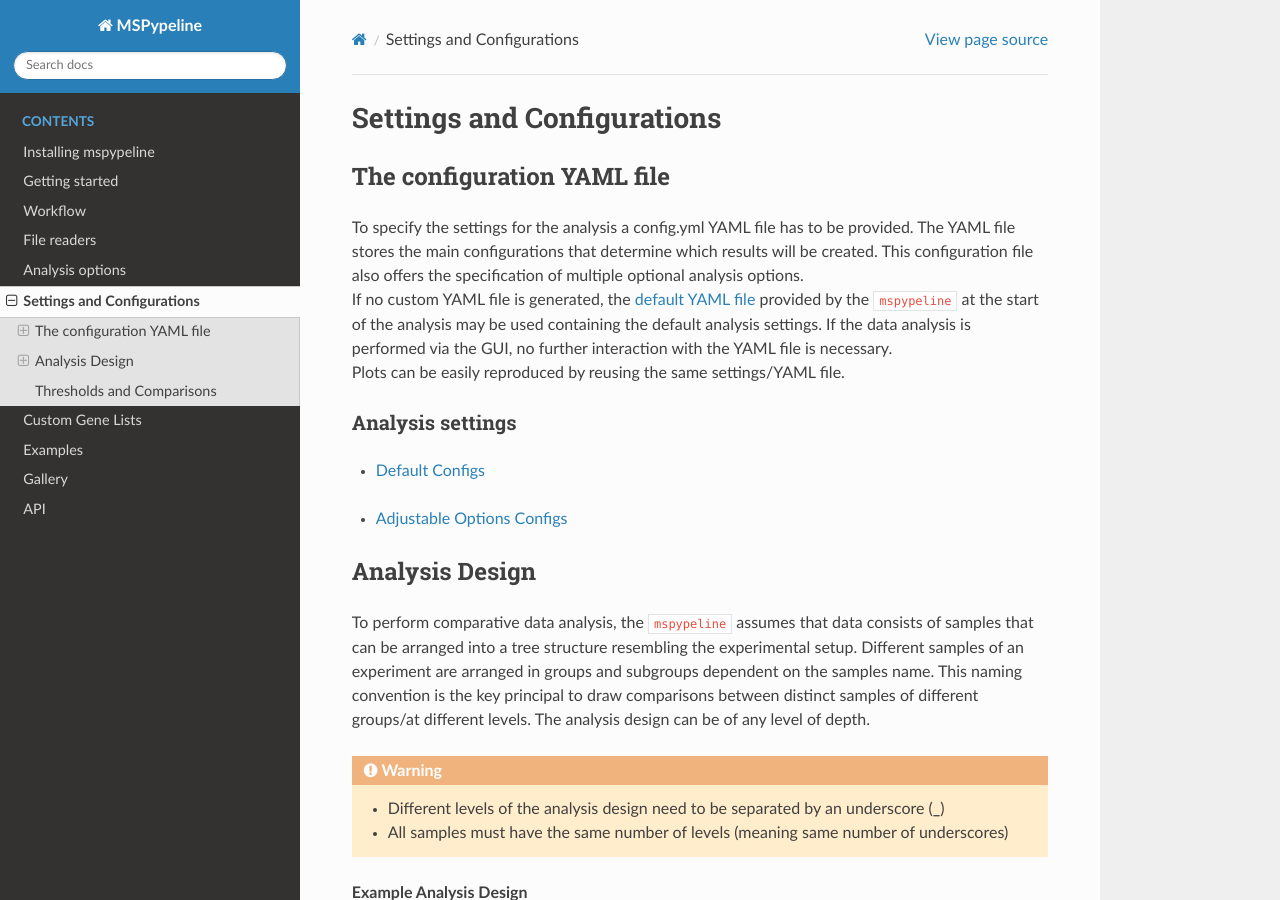
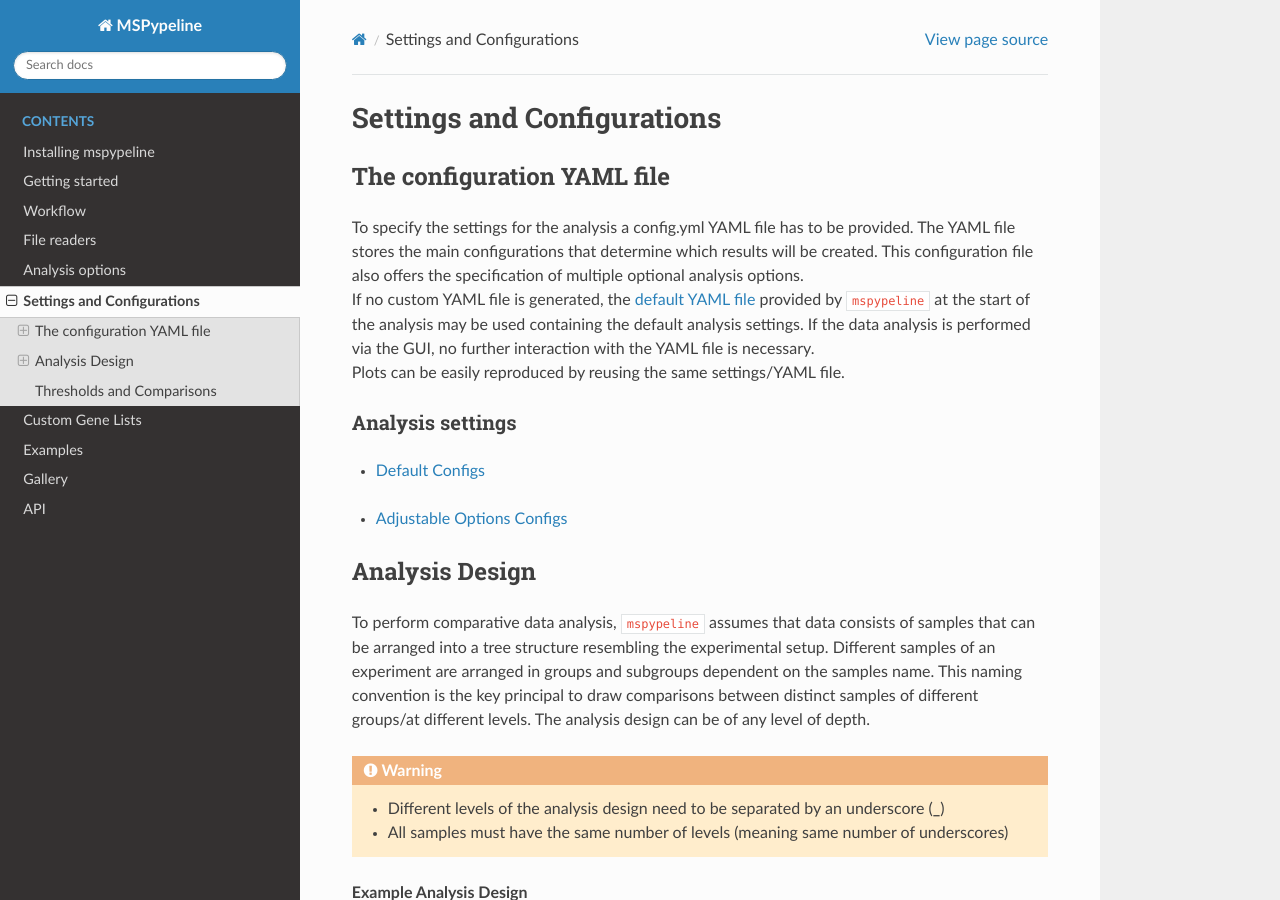
Before and after one commit to siheming/mspypeline, a Sphinx documentation site: the page built from doc/source/settings_and_configuration.rst, in a window 1280 px wide and 900 px high. Built offline with Sphinx 7.4.7 and the Read the Docs theme 2.0.0, drawn with Linux system fonts in a browser that asks for light colours.

Commit message:
little spelling corrections and extra links from normalization overview to single plots

```diff
--- a/doc/source/gallery.rst
+++ b/doc/source/gallery.rst
@@ -7,7 +7,7 @@
 
 Experiment setup
 ^^^^^^^^^^^^^^^^^
-| In the following section, experimental data is presented to introduce and explain the functionalities of the
+| In the following section, experimental data is presented to introduce and explain the functionalities of
   ``mspypeline`` in a visual format and by giving a minimal code example to create the plots as would be done when
   using the package as a :ref:`python module <python-quickstart>`. The experimental setup was specifically designed to
   facilitate the representation of the majority of analysis options provided by the software.
@@ -21,7 +21,7 @@
   treated with tumor growth factor (TGF-β) and three replicates remained unstimulated. For each of the twelve samples
   that were prepared for the MS analysis, two **technical replicates** were measured resulting in a total number of 24
   probes. With this experimental arrangement, a multilayered analysis design was established.
-| For the analysis by the ``mspypeline``, where samples are organized in a tree structure and addressed via their
+| For the analysis by ``mspypeline``, where samples are organized in a tree structure and addressed via their
   :ref:`level of analysis depth <analysis-design>`, the two cell lines correspond to the lowest **level 0**, to which
   six samples can be assigned each. In the next higher **level 1** of the analysis design, the two groups from level 0
   are further subdivided by their treatment condition such that there are now four different groups "H1975_unst",
--- a/doc/source/get_started.rst
+++ b/doc/source/get_started.rst
@@ -17,7 +17,11 @@
 
    .. code-block:: bash
 
-      python -m mspypeline --gui
+        # either: call the python module mspypeline and start the GUI
+        python -m mspypeline --gui
+
+        # or: call the python module mspypeline, start the GUI and receive information from the logger
+        python -m mspypeline --gui --loglevel DEBUG
 
 
 #. | using it in python by importing:
--- a/doc/source/settings_and_configuration.rst
+++ b/doc/source/settings_and_configuration.rst
@@ -8,7 +8,7 @@
 | To specify the settings for the analysis a config.yml YAML file has to be provided. The YAML file stores the main
   configurations that determine which results will be created. This configuration file also offers the specification of
   multiple optional analysis options.
-| If no custom YAML file is generated, the :ref:`default YAML file <default-yaml>` provided by the ``mspypeline`` at the
+| If no custom YAML file is generated, the :ref:`default YAML file <default-yaml>` provided by ``mspypeline`` at the
   start of the analysis may be used containing the default analysis settings. If the data analysis is performed via the
   GUI, no further interaction with the YAML file is necessary.
 | Plots can be easily reproduced by reusing the same settings/YAML file.
@@ -27,7 +27,7 @@
 
 Analysis Design
 ~~~~~~~~~~~~~~~
-| To perform comparative data analysis, the ``mspypeline`` assumes that data consists of samples that can be arranged
+| To perform comparative data analysis, ``mspypeline`` assumes that data consists of samples that can be arranged
   into a tree structure resembling the experimental setup. Different samples of an experiment are arranged
   in groups and subgroups dependent on the samples name. This naming convention is the key principal to draw comparisons
   between distinct samples of different groups/at different levels. The analysis design can be of any level of depth.
```
Also changed, not shown: doc/source/index.rst (+13 -6 lines), 1 other file.
